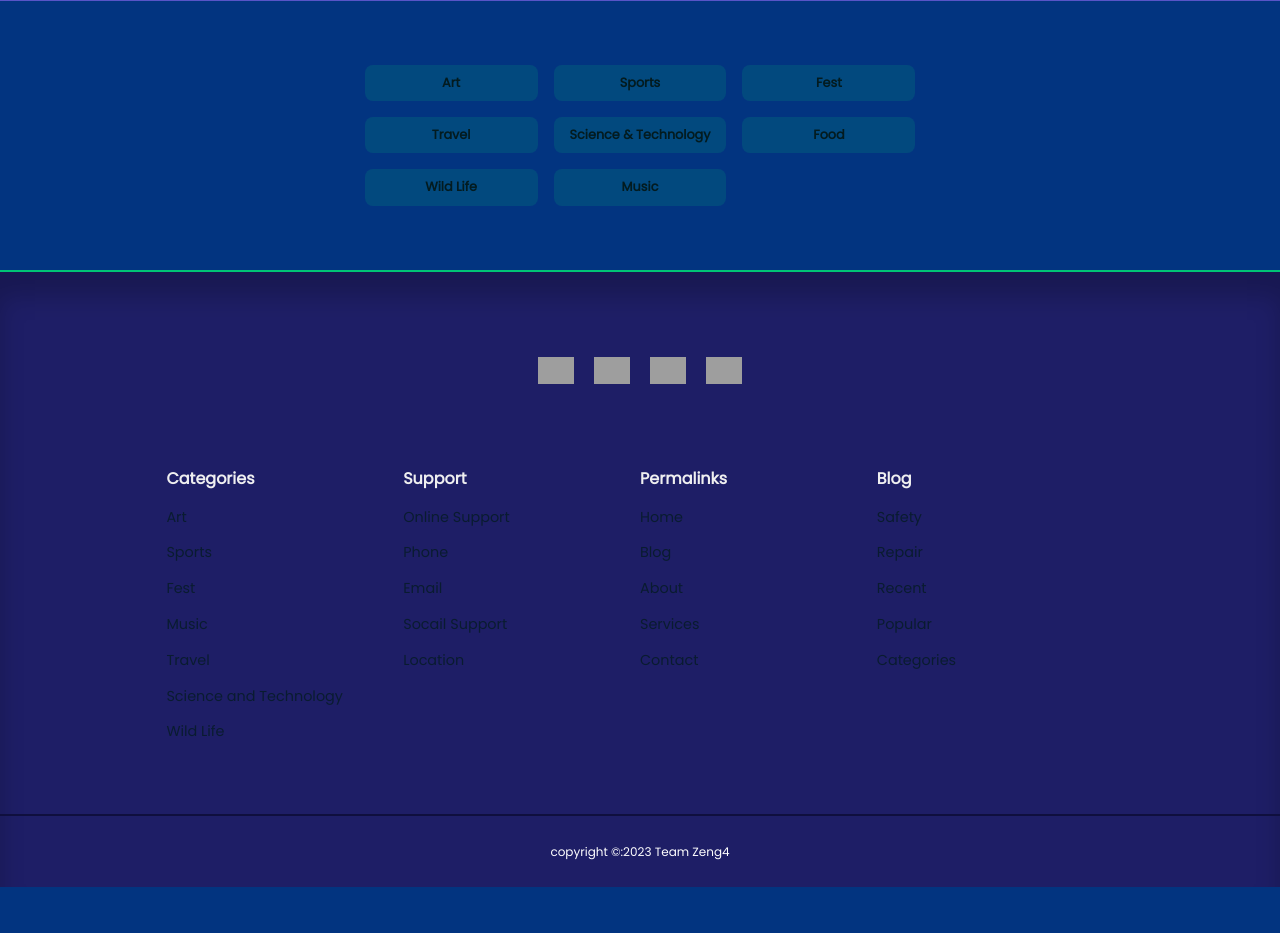
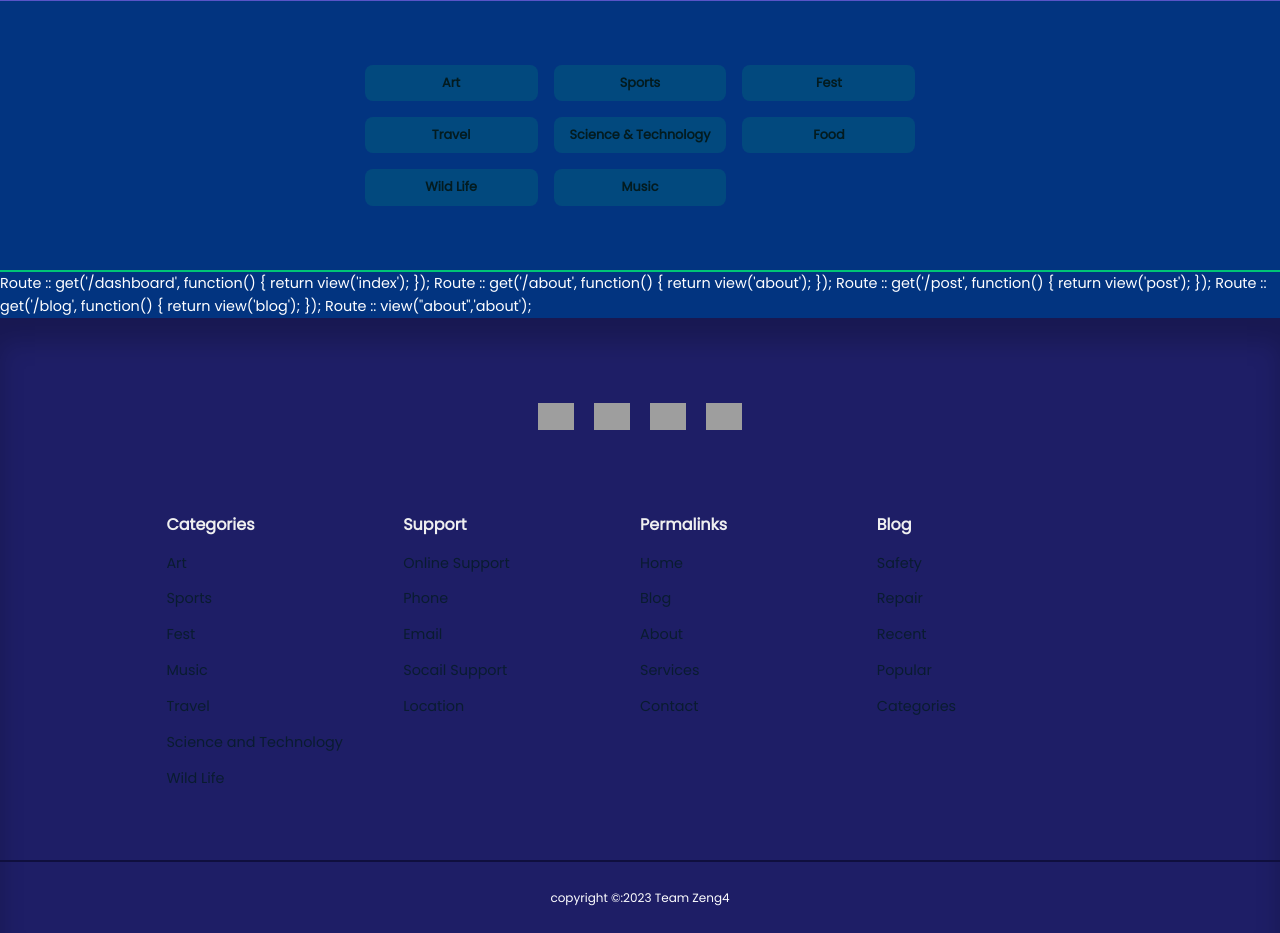
Before and after one commit to mayankkatyayan/micro_blogging_website_php, a PHP site: page / in a window 1280 px wide. Shown: the part 2474-3407 px from the top of the page. Before the commit the page ends 3361 px from the top, so only its background shows below. Run offline with PHP 8.4, Linux system fonts and the light colour scheme; grey boxes are pictures that could not be loaded.

Commit message:
Update index.php
updated!

```diff
--- a/phpBlog/index.php
+++ b/phpBlog/index.php
@@ -259,7 +259,19 @@ include 'partials/header.php';
       <a href="" class="category__button">Music</a>
     </div>
    </section>
-
+Route :: get('/dashboard', function() {
+   return view('index');
+});
+Route :: get('/about', function() {
+   return view('about');
+});
+Route :: get('/post', function() {
+   return view('post');
+});
+Route :: get('/blog', function() {
+   return view('blog');
+});
+Route :: view("about",'about');
 <!---=====================END OF POSTS====================--->
 <?php
 include 'partials/footer.php';
```
